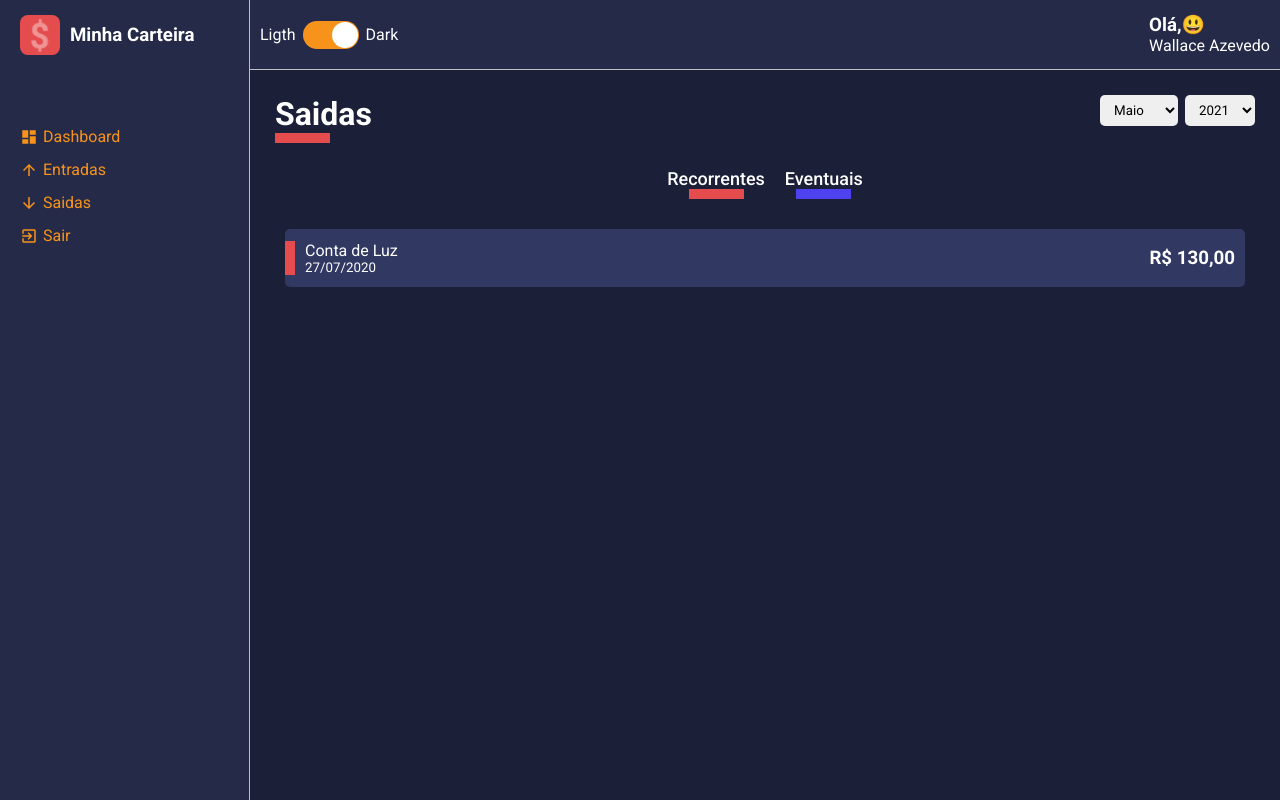
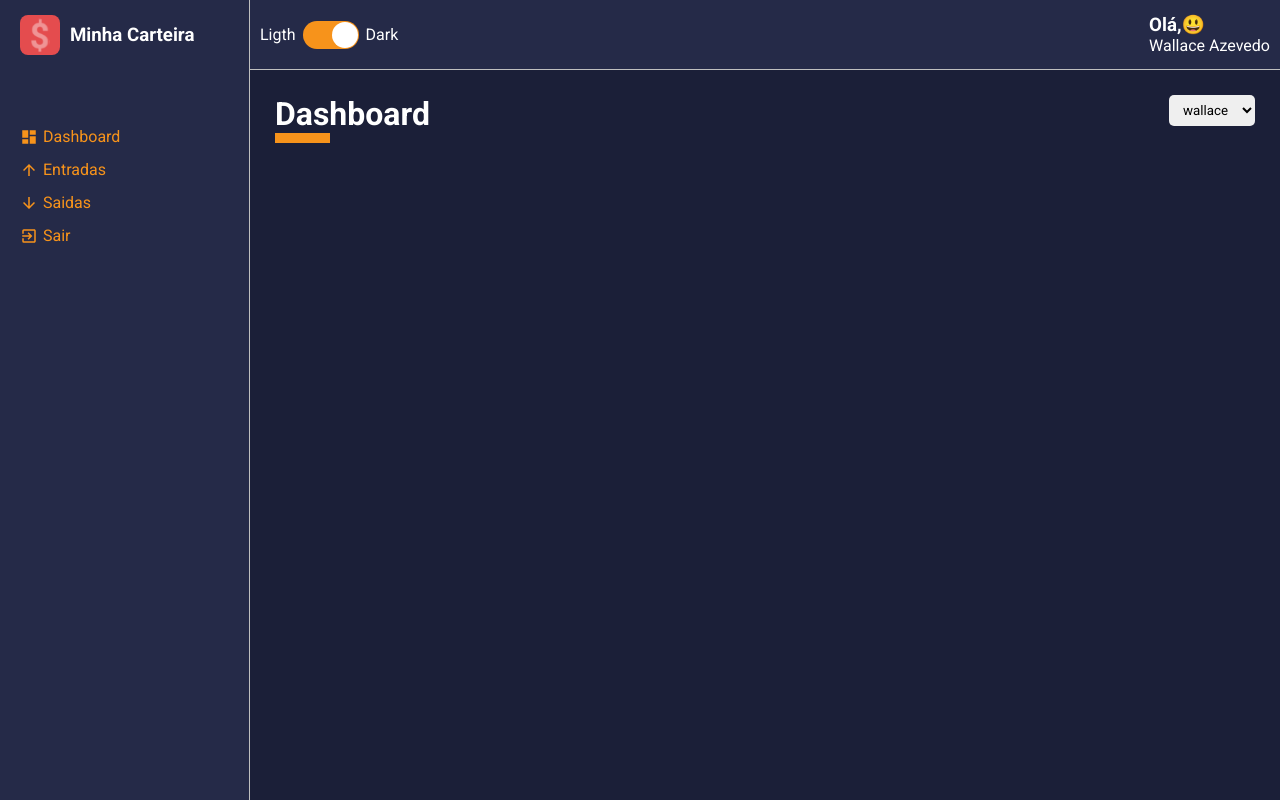
Before and after one commit to wallaceAzevedo/minha-carteira, a React (Create React App) app: page /dashboard in a window 1280 px wide. Built offline with nearby package versions, Linux system fonts and the light colour scheme.

Commit message:
Rotas prontas

```diff
--- a/package.json
+++ b/package.json
@@ -44,5 +44,8 @@
       "last 1 firefox version",
       "last 1 safari version"
     ]
+  },
+  "devDependencies": {
+    "@types/react-router-dom": "^5.1.7"
   }
 }
--- a/src/App.tsx
+++ b/src/App.tsx
@@ -1,20 +1,16 @@
 import React from 'react';
-import {ThemeProvider} from 'styled-components';
+import { ThemeProvider } from 'styled-components';
 import GlobalStyles from './styles/GlobalStyles';
 
-import Layout from './components/Layout';
+import Routes from './routes'
+
 import dark from './styles/themes/dark';
-import List from './pages/List';
-import Dashboard from './pages/Dashboard'
-
 
 const App: React.FC = () => {
     return (
         <ThemeProvider theme={dark}>
             <GlobalStyles/>
-            <Layout>
-               <List/>
-            </Layout>
+            <Routes/>
          </ThemeProvider>
     );
 }
--- a/src/components/Aside/index.tsx
+++ b/src/components/Aside/index.tsx
@@ -28,17 +28,17 @@
                <Title>Minha Carteira</Title>
             </Header>
             <MenuContainer>
-                <MenuItemLink href="#">
+                <MenuItemLink href="/Dashboard">
                     <MdDashboard/>
                     Dashboard
                 </MenuItemLink>
 
-                <MenuItemLink href="#">
+                <MenuItemLink href="/list/entry-balance">
                    <MdArrowUpward/>
                     Entradas
                 </MenuItemLink>
 
-                <MenuItemLink href="#">
+                <MenuItemLink href="/list/exit-balance">
                    <MdArrowDownward/>
                     Saidas
                 </MenuItemLink>
--- a/src/components/SelectInput/index.tsx
+++ b/src/components/SelectInput/index.tsx
@@ -15,7 +15,12 @@
            <select>
             {
                 options.map(option => (
-                    <option value={option.value}>{option.label}</option>
+                    <option
+                    key={option.value}
+                     value={option.value}
+                    >
+                        {option.label}
+                    </option>
                 ))
             }
            </select>
--- a/src/pages/List/index.tsx
+++ b/src/pages/List/index.tsx
@@ -1,11 +1,31 @@
-import React from 'react';
+import React, {useMemo} from 'react';
 import ContentHeader from '../../components/ContentHeader';
 import SelectInput from '../../components/SelectInput';
 import HistoryFinanceCard from '../../components/HistoryFinanceCard';
 
 import {Container, Content, Filters} from './styles';
 
-const List: React.FC = () => {
+interface IRouteParams{
+    match: {
+        params: {
+            type:string;
+        }
+    }
+}
+const List: React.FC<IRouteParams> = ({ match }) => {
+
+    const { type } = match.params;
+
+    const title = useMemo(() =>{
+      return type === 'entry-balance' ? 'Entradas' : 'Saídas'
+    },[type]);
+
+    const lineColor = useMemo(() =>{
+        return type === 'entry-balance' ? '#F7931B' : '#E44C4E'
+      },[type]);
+
+
+
     const months = [
         {value:'5', label:'Maio'},
         {value:'6', label:'Junho'},
@@ -19,7 +39,7 @@
     ];
     return (
         <Container>
-            <ContentHeader title="Saidas" lineColor="#E44C4E">
+            <ContentHeader title={title} lineColor={lineColor}>
                <SelectInput options={months}/>
                <SelectInput options={years}/>
            </ContentHeader>
--- /dev/null
+++ b/src/routes/app.routes.tsx
@@ -0,0 +1,17 @@
+import React from 'react';
+import { Switch, Route} from 'react-router-dom';
+
+import Layout from '../components/Layout';
+import List from '../pages/List';
+import Dashboard from '../pages/Dashboard';
+
+const AppRoutes: React.FC = () => (
+    <Layout>
+        <Switch>
+            <Route path="/dashboard" exact component={Dashboard}/>
+            <Route path="/list/:type" exact component={List}/>
+        </Switch>
+    </Layout>
+);
+
+export default AppRoutes;
--- /dev/null
+++ b/src/routes/index.tsx
@@ -0,0 +1,12 @@
+import React from 'react';
+import { BrowserRouter} from 'react-router-dom';
+
+import App from './app.routes';
+
+const Routes : React.FC = () => (
+    <BrowserRouter>
+      <App/>
+    </BrowserRouter>
+)
+
+export default Routes;
```
Also changed, not shown: 1 other file (tests, documents, lock files or other folders).
